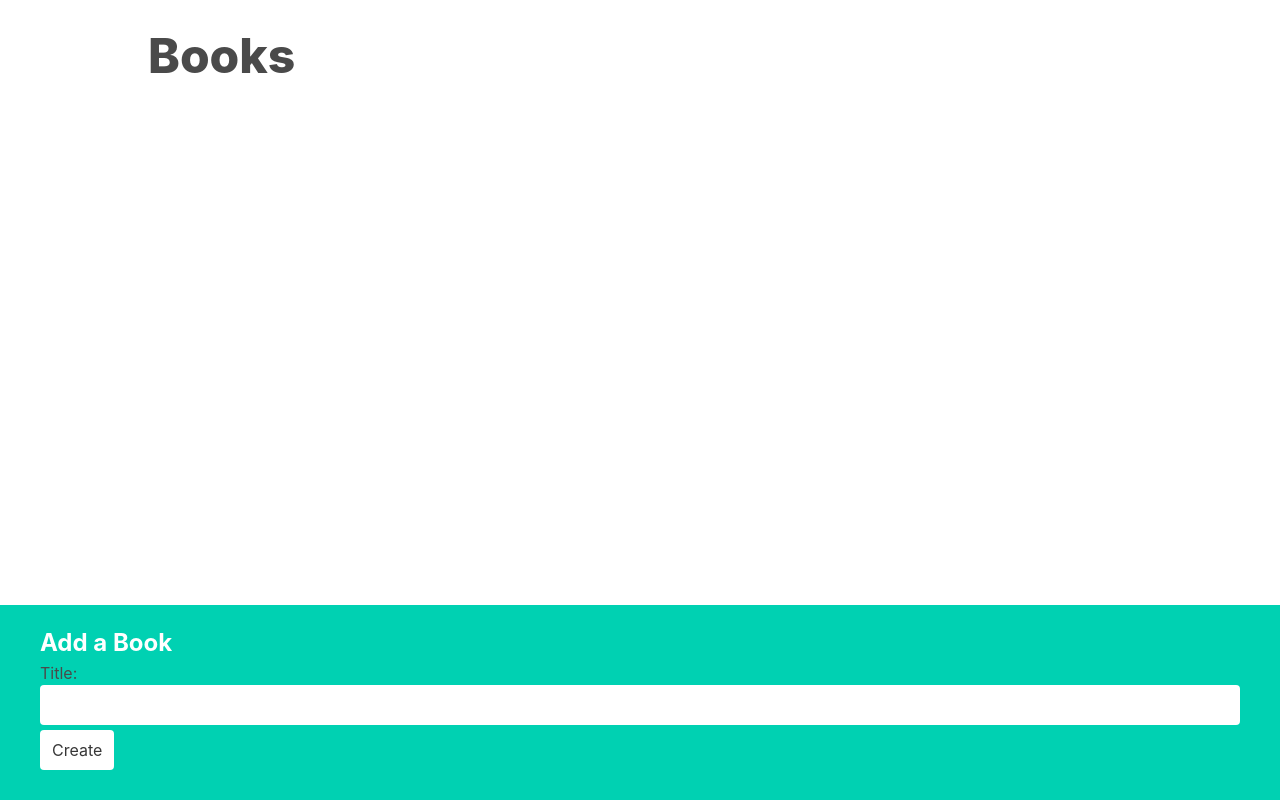
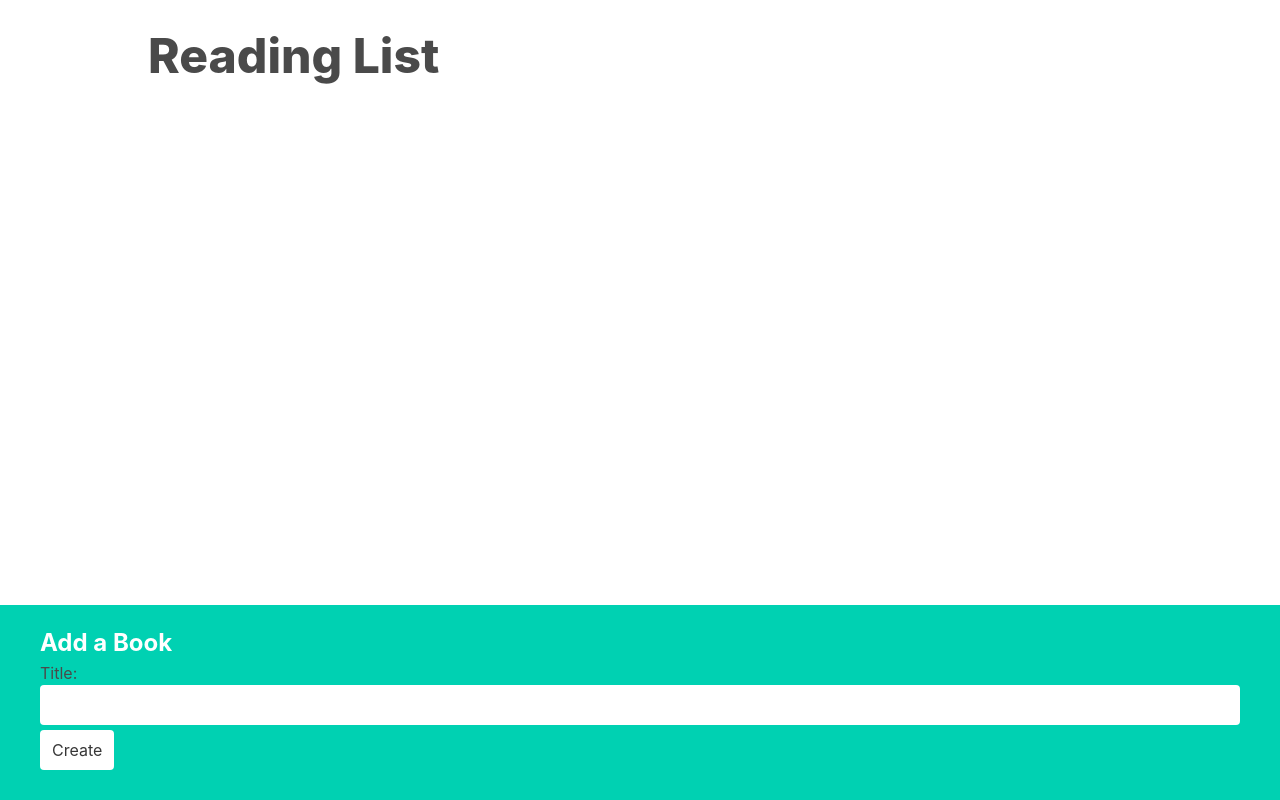
Before and after one commit to yechielklein/book-list-api-context, a React (Create React App) app: page / in a window 1280 px wide. Built offline with nearby package versions, Linux system fonts and the light colour scheme.

Commit message:
changed title and added random image to BookShow

```diff
--- a/public/index.html
+++ b/public/index.html
@@ -8,7 +8,7 @@
 			name="description"
 			content="Web site created using create-react-app"
 		/>
-		<title>React App</title>
+		<title>Reading List</title>
 	</head>
 	<body>
 		<noscript>You need to enable JavaScript to run this app.</noscript>
--- a/src/App.js
+++ b/src/App.js
@@ -34,7 +34,7 @@
 
 	return (
 		<div className="app">
-			<h1>Books</h1>
+			<h1>Reading List</h1>
 			<BookList
 				books={books}
 				onEdit={editBook}
--- a/src/components/BookShow.js
+++ b/src/components/BookShow.js
@@ -25,6 +25,7 @@
 
 	return (
 		<div className="book-show">
+			<img alt="book" src={`https://picsum.photos/seed/${book.id}/300/200`} />
 			<div>{content}</div>
 			<div className="actions">
 				<button
```
